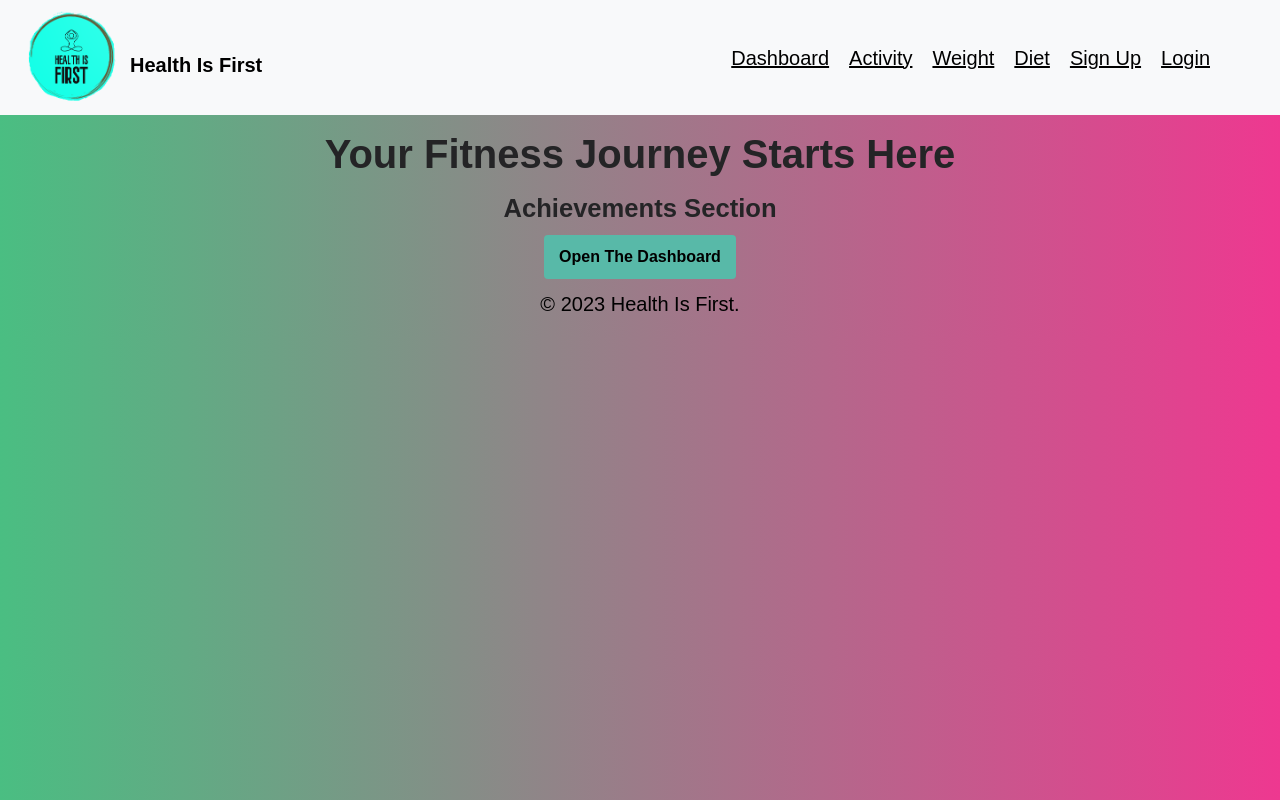
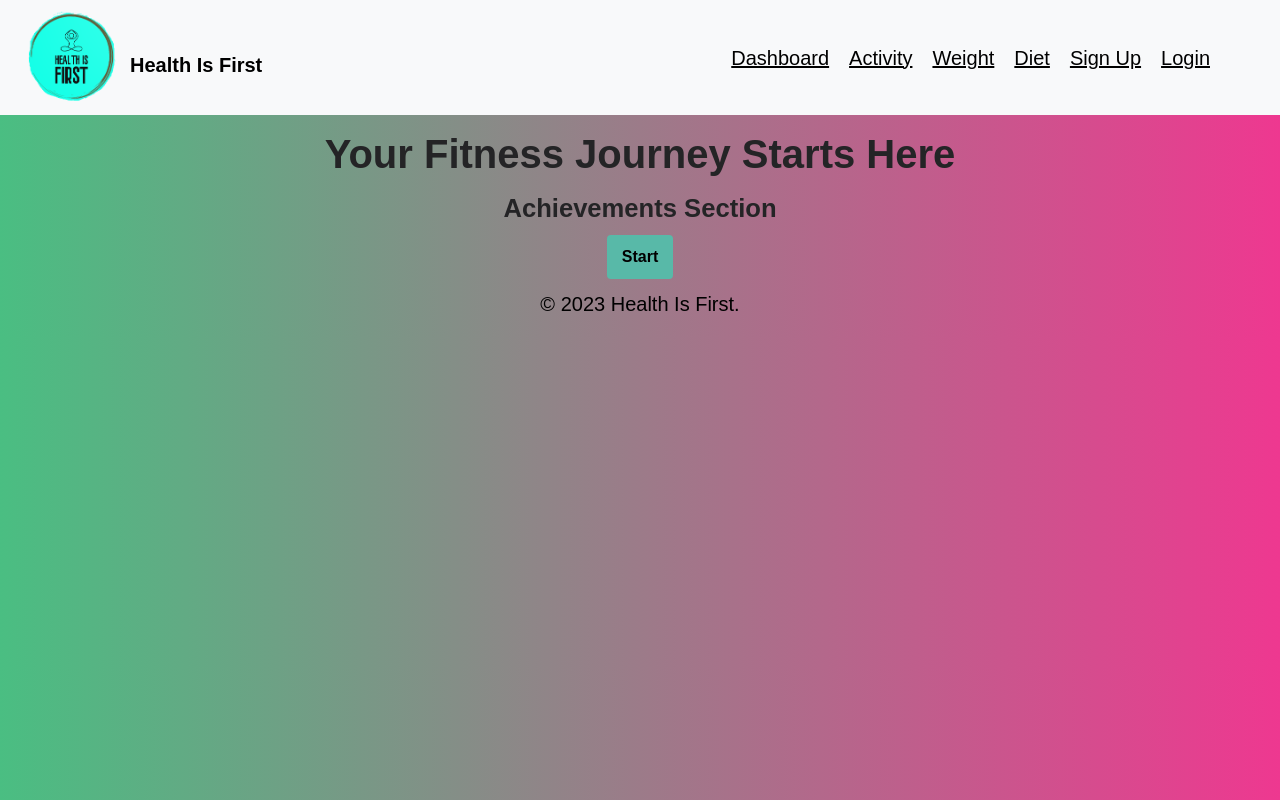
Before and after one commit to SaraArzideh/Health_Is_First, a React (Create React App) app in the folder frontend/: page / in a window 1280 px wide. Built offline with nearby package versions, Linux system fonts and the light colour scheme.

Commit message:
Start Button added

```diff
--- a/frontend/src/components/HomePage.js
+++ b/frontend/src/components/HomePage.js
@@ -2,11 +2,16 @@ import React from 'react';
 import { useState, useContext, useEffect } from 'react';
 import { useDashboard } from '../context/DashboardContext';
 import Dashboard from './Dashboard';
+import {useNavigate} from 'react-router-dom';
+import { useSelector } from 'react-redux';
 import * as d3 from 'd3';
 
 // Simulate user context to check for logged-in state.
 const UserContext =React.createContext();
 function HomePage() {
+    // Function to redirect to the signup page
+  const isLoggedIn = useSelector(state => state.auth.isLoggedIn);
+
   //State for goals
   const [activityGoal, setActivityGoal] = useState('');
   const [dietGoal, setDietGoal] = useState('');
@@ -21,8 +26,6 @@ function HomePage() {
   return (
     <div className="home-page">
       <h1>Your Fitness Journey Starts Here</h1>
-
-
 
       {user && (
         <section className="set-goals">
@@ -46,8 +49,10 @@ function HomePage() {
         <h2>Achievements Section</h2>
         {/* achievement visualization components here */}
       </section>
-      {!isDashboardOpen && <button onClick={toggleDashboard}>Open The Dashboard</button>}
-      {isDashboardOpen && <Dashboard />}
+      { isLoggedIn ?
+          <button className='btn' onClick={toggleDashboard}>Open The Dashboard</button>:
+          <button className='btn' onClick={()=>window.location.href="/signup" }>Start</button>
+      }
     </div>
   );
 }
```
